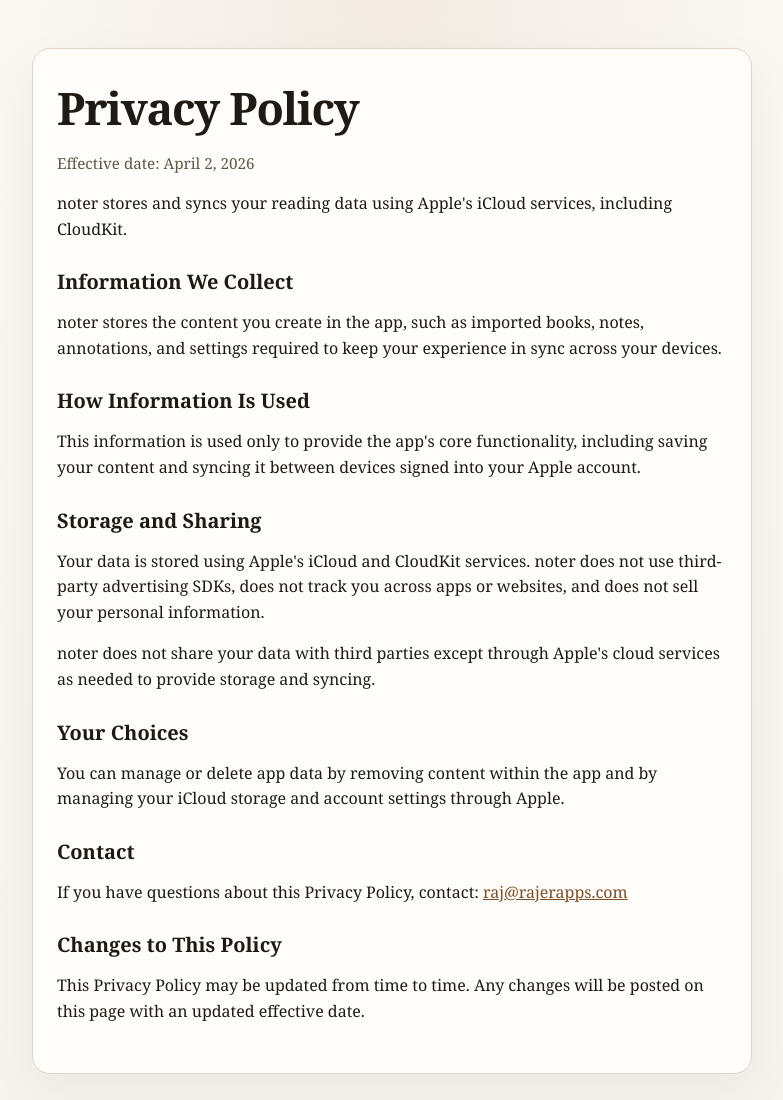
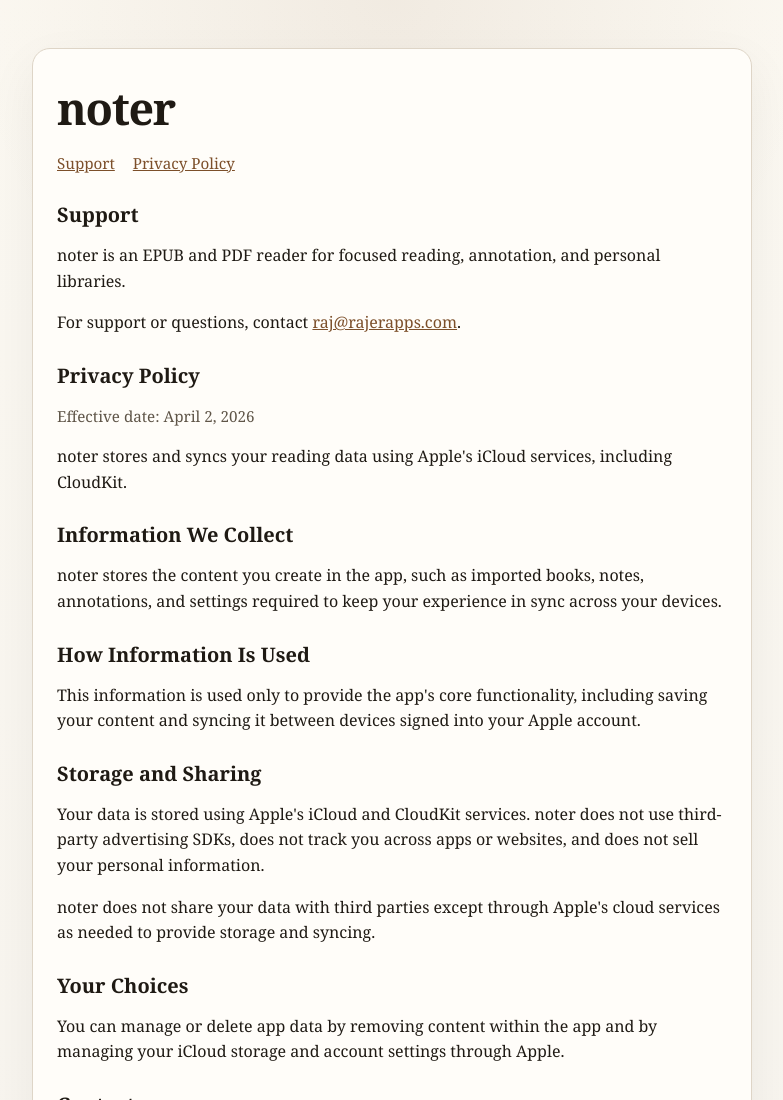
Before and after one commit to raj-rajerapps/raj-rajerapps.github.io, a plain HTML site: page index.html in a window 1280 px wide. Shown: the top 1100 px of the page, without its empty margins (248-1031 px from the left). Drawn offline with Linux system fonts and the light colour scheme.

Commit message:
add support link

```diff
--- a/index.html
+++ b/index.html
@@ -3,7 +3,7 @@
 <head>
   <meta charset="utf-8">
   <meta name="viewport" content="width=device-width, initial-scale=1">
-  <title>noter Privacy Policy</title>
+  <title>noter Support and Privacy Policy</title>
   <style>
     :root {
       color-scheme: light;
@@ -62,6 +62,16 @@
       margin: 0 0 16px;
     }
 
+    .jump-links {
+      margin: 0 0 24px;
+      color: var(--muted);
+      font-size: 0.95rem;
+    }
+
+    .jump-links a {
+      margin-right: 14px;
+    }
+
     .meta {
       color: var(--muted);
       font-size: 0.95rem;
@@ -75,7 +85,23 @@
 <body>
   <main>
     <article>
-      <h1>Privacy Policy</h1>
+      <h1>noter</h1>
+      <p class="jump-links">
+        <a href="#support">Support</a>
+        <a href="#privacy">Privacy Policy</a>
+      </p>
+
+      <h2 id="support">Support</h2>
+      <p>
+        noter is an EPUB and PDF reader for focused reading, annotation, and personal
+        libraries.
+      </p>
+      <p>
+        For support or questions, contact
+        <a href="mailto:raj@rajerapps.com">raj@rajerapps.com</a>.
+      </p>
+
+      <h2 id="privacy">Privacy Policy</h2>
       <p class="meta">Effective date: April 2, 2026</p>
 
       <p>
@@ -116,7 +142,7 @@
       <h2>Contact</h2>
       <p>
         If you have questions about this Privacy Policy, contact:
-        <a href="mailto:privacy@example.com">raj@rajerapps.com</a>
+        <a href="mailto:raj@rajerapps.com">raj@rajerapps.com</a>
       </p>
 
       <h2>Changes to This Policy</h2>
```
